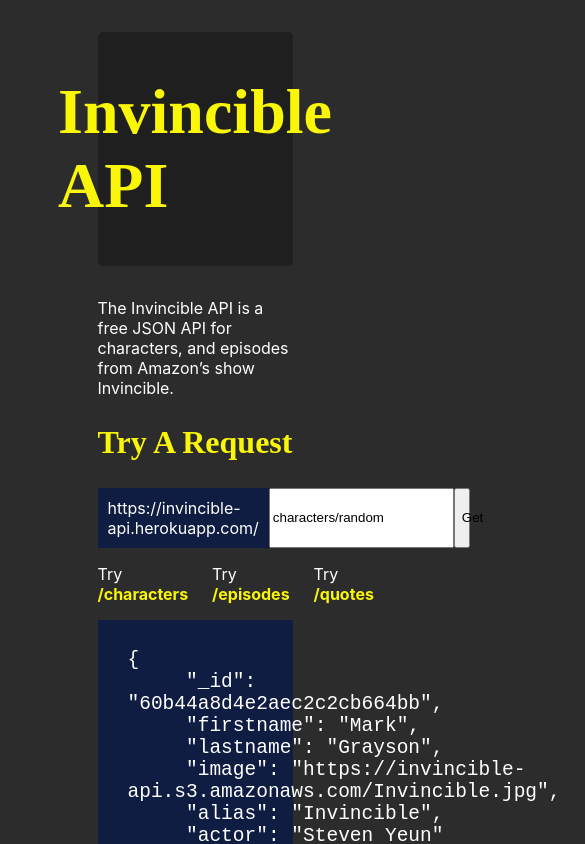
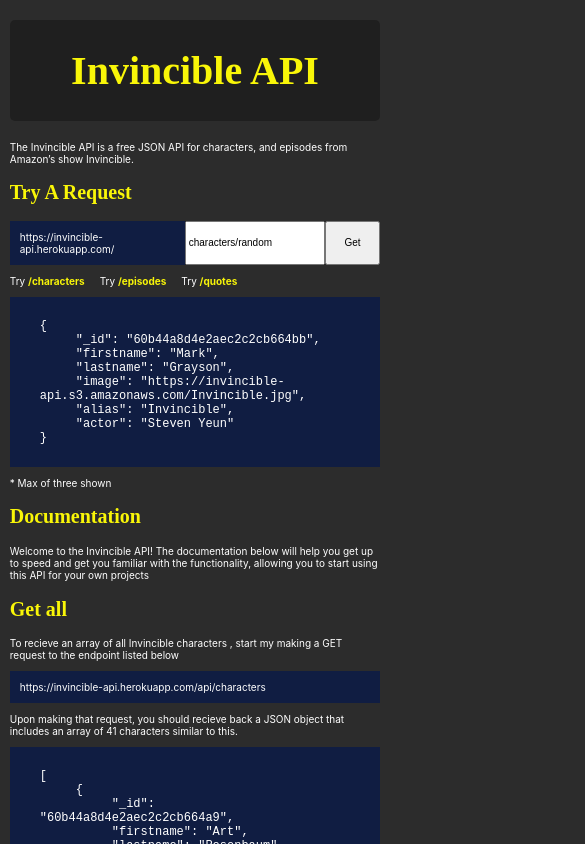
Before and after one commit to jakedoren/Invincible-APIv3, a React (Create React App) app in the folder client/: page / in a window 390 px wide. Shown: the top 844 px of the page, 585 px wide, since content can reach past the window. Built offline with nearby package versions, Linux system fonts and the light colour scheme; a web font is replaced by a local one.

Commit message:
added responsiveness

```diff
--- a/client/src/App.css
+++ b/client/src/App.css
@@ -35,3 +35,43 @@
 p {
   color: #fff;
 }
+
+@media screen and (max-width: 600px) {
+  /* p {
+    font-size: 1.2em;
+  }
+
+  h1 {
+    font-size: 3.7em;
+  }
+
+  h2 {
+    font-size: 1.7em;
+  } */
+
+  div {
+    font-size: 1em;
+  }
+
+
+}
+@media screen and (max-width: 420px) {
+
+  div {
+    font-size: 10px;
+  }
+
+}
+@media screen and (max-width: 340px) {
+
+  div {
+    font-size: 8px;
+  }
+
+}
+
+@media screen and (max-width: 276px) {
+  div {
+    font-size: 7px;
+  }
+}
--- a/client/src/components/documentation/Documentation.css
+++ b/client/src/components/documentation/Documentation.css
@@ -27,3 +27,19 @@
     display: flex;
     align-items: center;
 }
+
+@media screen and (max-width: 970px) {
+    .documentation {
+        width: 80%;
+    }
+}
+
+@media screen and (max-width: 600px) {
+    .documentation {
+        width: 95%;
+    }
+
+    .display-text {
+        font-size: 0.5em;
+    }
+}
--- a/client/src/components/footer/Footer.css
+++ b/client/src/components/footer/Footer.css
@@ -8,3 +8,17 @@
     border-radius: 5px;
     text-align: center;
 }
+
+@media screen and (max-width: 970px) {
+    .footer {
+        width: 80%;
+    }
+}
+
+@media screen and (max-width: 600px) {
+    .footer {
+        width: 95%;
+    }
+
+
+}
--- a/client/src/components/header/Header.css
+++ b/client/src/components/header/Header.css
@@ -7,3 +7,15 @@
     justify-content: center;
     border-radius: 5px;
 }
+
+@media screen and (max-width: 970px) {
+  .heading {
+    width: 80%;
+  }
+}
+
+@media screen and (max-width: 600px) {
+  .heading {
+      width: 95%;
+  }
+}
--- a/client/src/components/querysection/Query.css
+++ b/client/src/components/querysection/Query.css
@@ -23,3 +23,19 @@
     padding: 10px 30px;
     white-space: pre-wrap;
 }
+
+@media screen and (max-width: 970px) {
+    .query {
+        width: 80%;
+    }
+}
+
+@media screen and (max-width: 600px) {
+    .query {
+        width: 95%;
+    }
+
+    .display-text {
+        font-size: 1.2em;
+    }
+}
--- a/client/src/components/widget/Widget.css
+++ b/client/src/components/widget/Widget.css
@@ -45,3 +45,61 @@
     padding-right: 1.5em;
     cursor: pointer;
 }
+
+@media screen and (max-width: 970px) {
+    .widget {
+        width: 80%;
+    }
+}
+
+@media screen and (max-width: 600px) {
+    .widget {
+        width: 95%;
+    }
+
+    .display-text {
+        font-size: 1em;
+    }
+
+    .request input, .request button {
+        font-size: 1em;
+    }
+}
+
+
+@media screen and (max-width: 540px) {
+    .widget {
+        width: 95%;
+    }
+
+    .display-text {
+        font-size: 1em;
+    }
+
+    .brick {
+        flex: 3;
+    }
+
+    .request input {
+        flex: 1;
+    }
+
+    .request button {
+        width: 15%;
+    }
+
+}
+
+@media screen and (max-width: 420px) {
+
+    .request input, .request button {
+        font-size: 10px;
+    }
+
+}
+
+@media screen and (max-width: 340px) {
+    .request input, .request button {
+        font-size: 8px;
+    }
+}
--- a/client/src/components/widget/Widget.js
+++ b/client/src/components/widget/Widget.js
@@ -34,9 +34,11 @@
             <p>The Invincible API is a free JSON API for characters, and episodes from Amazon’s show Invincible.</p>
             <h2>Try A Request</h2>
             <form className="request">
-                <div className="brick">https://invincible-api.herokuapp.com/</div>
+                <div className="brick">
+                    https://invincible-api.herokuapp.com/
+                </div>
                 <input type="text" value={inputVal} placeholder="characters/random" onChange={(e) => setInputVal(e.target.value)} />
-                <button onClick={handleRequest}>Get</button>
+                <button onClick={handleRequest} className="btn">Get</button>
             </form>
             <div className="try-block">
                 <p onClick={handleStrongRequest} >Try <strong>/characters</strong></p>
```
